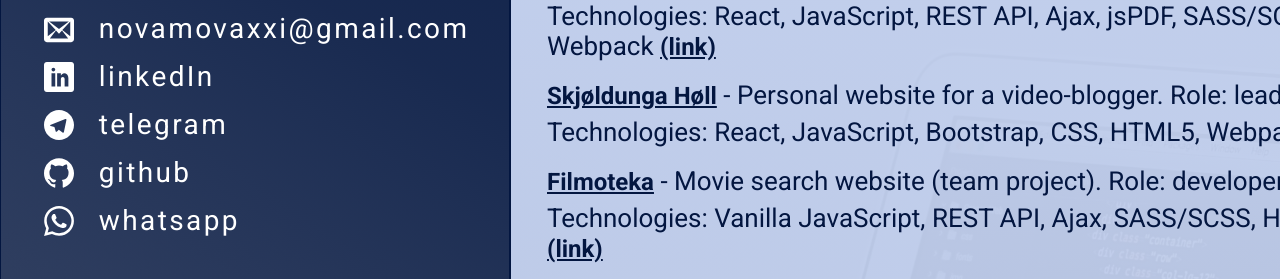
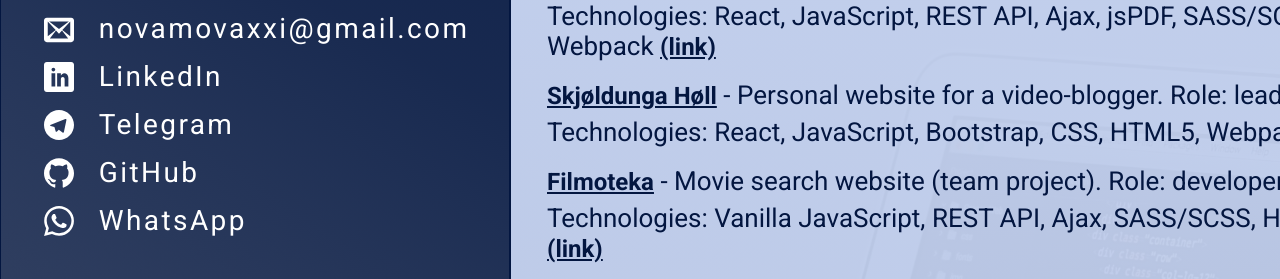
Before and after one commit to yevhen-petrunkin/cv-for-goit, a plain HTML site: page index.html in a window 1280 px wide. Shown: the part 609-888 px from the top of the page. Drawn offline with nearby package versions, Linux system fonts and the light colour scheme.

Commit message:
Add capital letters to contacts

```diff
--- a/index.html
+++ b/index.html
@@ -44,26 +44,26 @@
             <svg class="icon" width="30" height="30">
               <use href="./icons.svg#linkedin"></use>
             </svg>
-            <span>linkedIn</span></a
+            <span>LinkedIn</span></a
           >
           <a href="https://t.me/yevhen_petrunkin" class="contact link"
             ><svg class="icon" width="30" height="30">
               <use href="./icons.svg#telegram"></use>
             </svg>
-            <span>telegram</span></a
+            <span>Telegram</span></a
           >
 
           <a href="https://github.com/yevhen-petrunkin" class="contact link">
             <svg class="icon" width="30" height="30">
               <use href="./icons.svg#github"></use>
             </svg>
-            <span>github</span></a
+            <span>GitHub</span></a
           >
           <a href="tel:+380962978729" class="contact link"
             ><svg class="icon" width="30" height="30">
               <use href="./icons.svg#whatsapp"></use>
             </svg>
-            <span>whatsapp</span></a
+            <span>WhatsApp</span></a
           >
         </address>
         <div class="skills tech-skills">
```
